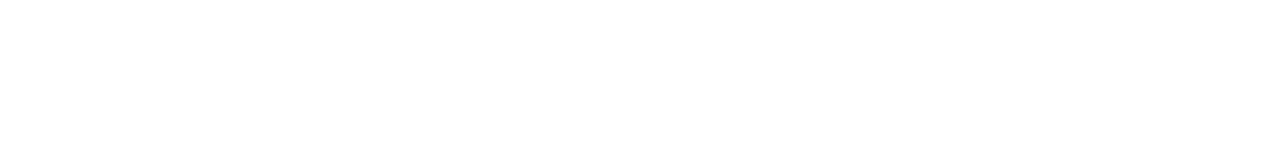
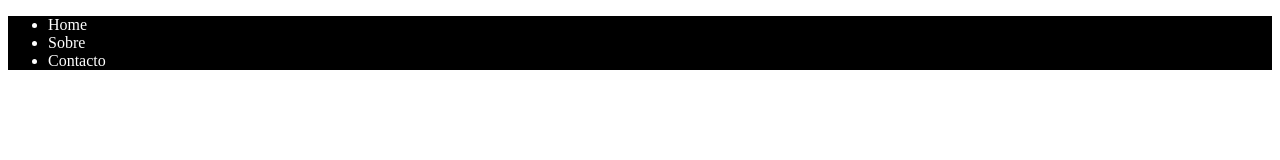
Before and after one commit to EvandroMonteiro/test-repository, a plain HTML site: page index.html in a window 1280 px wide. Drawn offline with Linux system fonts and the light colour scheme.

Commit message:
adding header

```diff
--- a/index.html
+++ b/index.html
@@ -6,10 +6,20 @@
   <meta http-equiv="X-UA-Compatible" content="IE=edge">
   <meta name="viewport" content="width=device-width, initial-scale=1.0">
   <title>Document</title>
+
+  <link rel="stylesheet" href="style.css">
 </head>
 
 <body>
 
+  <header>
+    <ul>
+      <li href="#">Home</li>
+      <li href="#">Sobre</li>
+      <li href="#">Contacto</li>
+    </ul>
+  </header>
+
 </body>
 
 </html>
--- /dev/null
+++ b/style.css
@@ -0,0 +1,4 @@
+header {
+  background-color: black;
+  color: white;
+}
```
